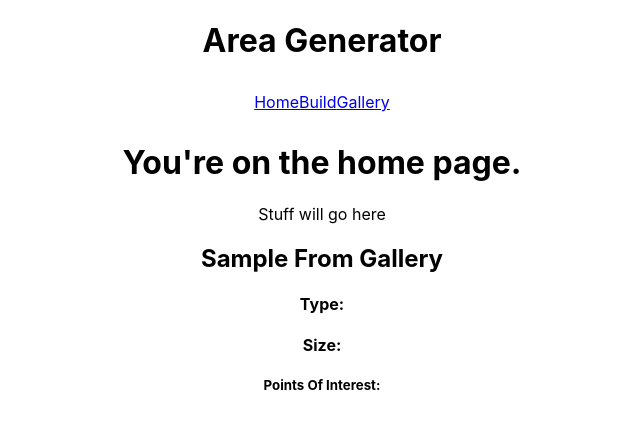
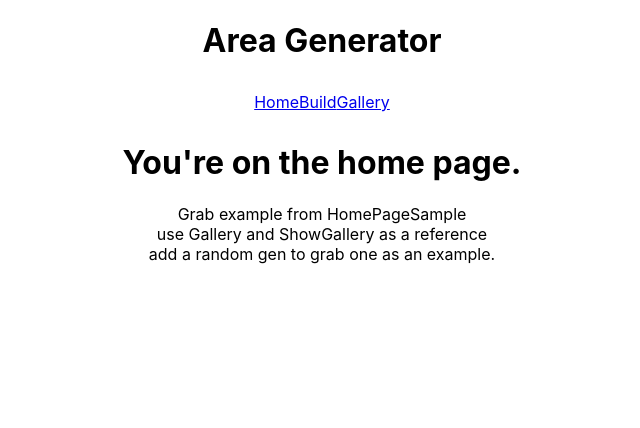
Before and after one commit to aleksbozek/Area-Generator, a React (Create React App) app in the folder area-generator/: page / in a window 1280 px wide. Shown: the top 428 px of the page, without its empty margins (318-958 px from the left). Built offline with nearby package versions, Linux system fonts and the light colour scheme; no server answers.

Commit message:
first push of thursday

```diff
--- a/area-generator/src/components/BuildPreview.jsx
+++ b/area-generator/src/components/BuildPreview.jsx
@@ -1,14 +1,14 @@
 import React, { useState, useEffect } from "react";
 
 export default function BuildPreview(props) {
-  console.log(props);
+  // console.log(props);
   const { area, size, desert, woods, urban, ocean } = props;
   const [options, setOptions] = useState([]);
   let poi = [];
 
   useEffect(() => {
     const runSize = () => {
-      if (size === "default") {
+      if (size === "" || size === 0) {
         console.log(`size is undefined`);
       } else {
         runArea();
@@ -20,14 +20,11 @@ export default function BuildPreview(props) {
   const runArea = () => {
     poi = [];
     setOptions([]);
-    if (area === "default") {
+    if (area === "" || area === 0) {
       console.log(`area is undefined`);
-    } else if (size === "default") {
-      console.log(`size is undefined`);
     } else {
       if (area === "desert") {
-        setOptions(desert);
-        if (size === "default") {
+        if (size === "" || size === 0) {
           console.log(`size is undefined`);
         } else {
           if (size === "30x30") {
@@ -37,12 +34,14 @@ export default function BuildPreview(props) {
             poi.push(desert.fields.sixty);
             poi = poi.flat(1);
             setOptions(poi);
+            // setOptions(desert.fields.sixty);
           } else if (size === "90x90") {
             poi = desert.fields.thirty;
             poi.push(desert.fields.sixty);
             poi.push(desert.fields.ninety);
             poi = poi.flat(1);
             setOptions(poi);
+            // setOptions(desert.fields.ninety);
           }
         }
       } else if (area === "woods") {
@@ -54,20 +53,14 @@ export default function BuildPreview(props) {
       }
     }
     console.log(options);
+    console.log(poi);
+    poi = [];
+    console.log(poi);
   };
   // useEffect(() => {
   //   runArea(area);
   //   console.log(`point of interest = ${options}`);
   // }, [area]);
-  //------------
-  // let num = 1
-  //   function myFunction() {
-  //   var x = document.getElementById("mySelect");
-  //   var c = document.createElement("option");
-  //   c.text = `Kiwi ${num}`;
-  //   x.options.add(c, 1);
-  //   num ++
-  // }
 
   return (
     <article>
--- a/area-generator/src/components/Gallery.jsx
+++ b/area-generator/src/components/Gallery.jsx
@@ -20,8 +20,6 @@ export default function Gallery() {
     getGallery();
   }, [fetchGallery]);
 
-  console.log(gallery);
-  console.log(";adsfna");
   return (
     <div>
       <div>
--- a/area-generator/src/components/HomePage.jsx
+++ b/area-generator/src/components/HomePage.jsx
@@ -1,9 +1,16 @@
 import React, { useEffect, useState } from "react";
 import axios from "axios";
 import "../App.css";
+// import HomePageSample from "./HomePageSample.jsx";
 
 export default function HomePage() {
   const [examples, setExamples] = useState([]);
+  let idx = 0;
+  let sample = {
+    size: "",
+    type: "",
+    att: "",
+  };
 
   useEffect(() => {
     // const airURL = `https://api.airtable.com/v0/${process.env.REACT_APP_AIRTABLE_BASE}/Build?Grid%20View`
@@ -17,43 +24,37 @@ export default function HomePage() {
 
       console.log(res.data.records);
       setExamples(res.data.records);
+      console.log(examples);
     };
     getInfo();
-    console.log("mounted successfully");
+    // console.log("mounted successfully");
+    console.log(examples);
   }, []);
 
-  // function getRandom() {
-  //   const index = Math.floor(Math.random() * examples.length);
-
-  //   return index;
-  // }
-
-  // const showExamples = (ex) => {
-  //   const index = getRandom();
-  //   console.log(ex);
-  //   let sample = {
-  //     size: "",
-  //     type: "",
-  //     att: "",
-  //   };
-  //   sample.size = ex[index].fields.Size;
-  //   sample.type = ex[index].fields.Type;
-  //   sample.att = ex[index].fields.AssignedAttributes;
-  //   return sample;
-  // };
-
-  // let sample = showExamples(examples);
+  useEffect(() => {
+    console.log(examples);
+    const grabSample = async (ex) => {
+      console.log(ex);
+      idx = Math.floor(Math.random() * ex.length);
+      console.log(idx);
+      console.log(examples[idx]);
+      // sample.size = examples[idx].fields.Size;
+      // sample.type = examples[idx].fields.Type;
+      // sample.att = examples[idx].fields.AssignedAttributes;
+      console.log(sample);
+    };
+    grabSample(examples);
+  }, [examples]);
 
   return (
     <div>
-      Stuff will go here
-      <h2>Sample From Gallery</h2>
-      <h4>Type: </h4>
-      {/* <h1>{sample.type}</h1> */}
-      <h4>Size: </h4>
-      {/* <h1>{sample.size}</h1> */}
-      <h5>Points Of Interest: </h5>
-      {/* <h1>{sample.att}</h1> */}
+      Grab example from HomePageSample
+      <br />
+      use Gallery and ShowGallery as a reference
+      <br />
+      add a random gen to grab one as an example.
+      <br />
+      {/* <HomePageSample list={examples} /> */}
     </div>
   );
 }
--- /dev/null
+++ b/area-generator/src/components/HomePageSample.jsx
@@ -0,0 +1,46 @@
+// import React, { useEffect } from "react";
+
+// export default function HomePageSample(props) {
+//   let sample = {
+//     size: "",
+//     type: "",
+//     att: "",
+//   };
+//   let examples = props.list;
+
+//   useEffect(() => {
+//     console.log(examples);
+
+//     function getRandom() {
+//       const index = Math.floor(Math.random() * props.list.length);
+//       console.log(examples);
+//       return index;
+//     }
+
+//     const showExamples = async () => {
+//       setTimeout(() => {
+//         const index = getRandom();
+//         console.log(examples);
+//         console.log(index);
+//         sample.size = examples[index].fields.Size;
+//         sample.type = props.list[index].fields.Type;
+//         sample.att = props.list[index].fields.AssignedAttributes;
+//         return sample;
+//       }, 2000);
+//     };
+
+//     showExamples();
+//   }, []);
+//   console.log(`when does this happen`);
+//   return (
+//     <div>
+//       <h2>Sample From Gallery</h2>
+//       <h4>Type: </h4>
+//       <h5>{sample.type}</h5>
+//       <h4>Size: </h4>
+//       <h5>{sample.size}</h5>
+//       <h4>Points Of Interest: </h4>
+//       <h6>{sample.att}</h6>
+//     </div>
+//   );
+// }
```
Also changed, not shown: 1 other file (tests, documents, lock files or other folders).
